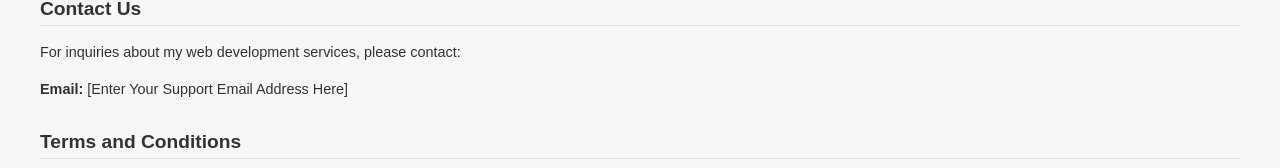
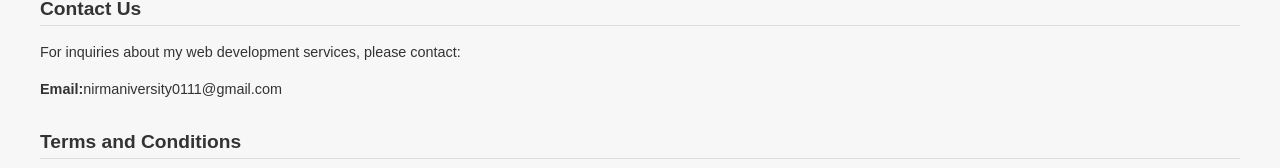
Before and after one commit to vaibhavwadke1379-hub/payment-portal, a website: page public/index.html in a window 1280 px wide. Shown: the part 1212-1380 px from the top of the page. Drawn offline with Linux system fonts and the light colour scheme.

Commit message:
Update index.html

```diff
--- a/public/index.html
+++ b/public/index.html
@@ -52,7 +52,7 @@
     <section id="contact">
       <h2>Contact Us</h2>
       <p>For inquiries about my web development services, please contact:</p>
-      <p><strong>Email:</strong> [Enter Your Support Email Address Here]</p>
+      <p><strong>Email:</strong>nirmaniversity0111@gmail.com</p>
     </section>
 
     <section id="terms">
```
